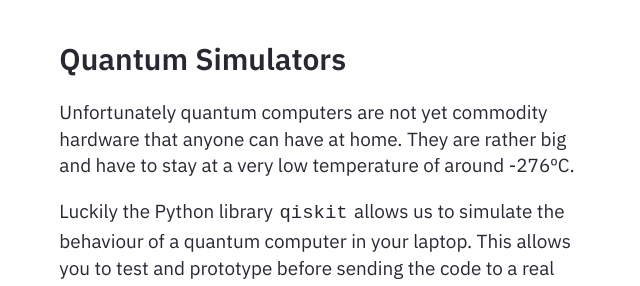
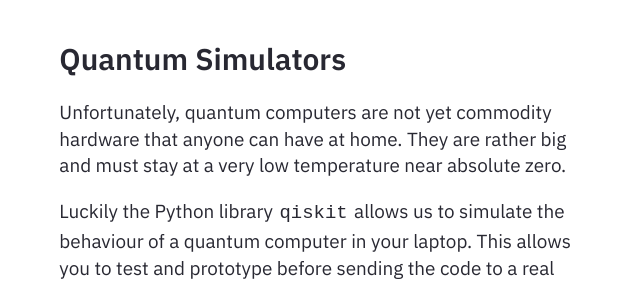
Before and after one commit to alrevuelta/myblog, a Jekyll site: the page built from _posts/2024-12-01-quantum-randomness.md, in a window 1280 px wide and 900 px high, scrolled down 2983 px. Shown: the part 160-446 px from the top of the window, without its empty margins (319-959 px from the left). Built offline with Jekyll 4.4.1, drawn with Linux system fonts in a browser that asks for light colours; formulas are drawn with MathJax 3.

Commit message:
Update 2024-12-01-quantum-randomness.md

```diff
--- a/_posts/2024-12-01-quantum-randomness.md
+++ b/_posts/2024-12-01-quantum-randomness.md
@@ -70,7 +70,7 @@ Oversimplifying, the qubit is just a vector pointing up or down. If it points up
 
 ## Quantum Simulators
 
-Unfortunately quantum computers are not yet commodity hardware that anyone can have at home. They are rather big and have to stay at a very low temperature of around -276ºC.
+Unfortunately, quantum computers are not yet commodity hardware that anyone can have at home. They are rather big and must stay at a very low temperature near absolute zero.
 
 Luckily the Python library `qiskit` allows us to simulate the behaviour of a quantum computer in your laptop. This allows you to test and prototype before sending the code to a real quantum computer.
 
```
